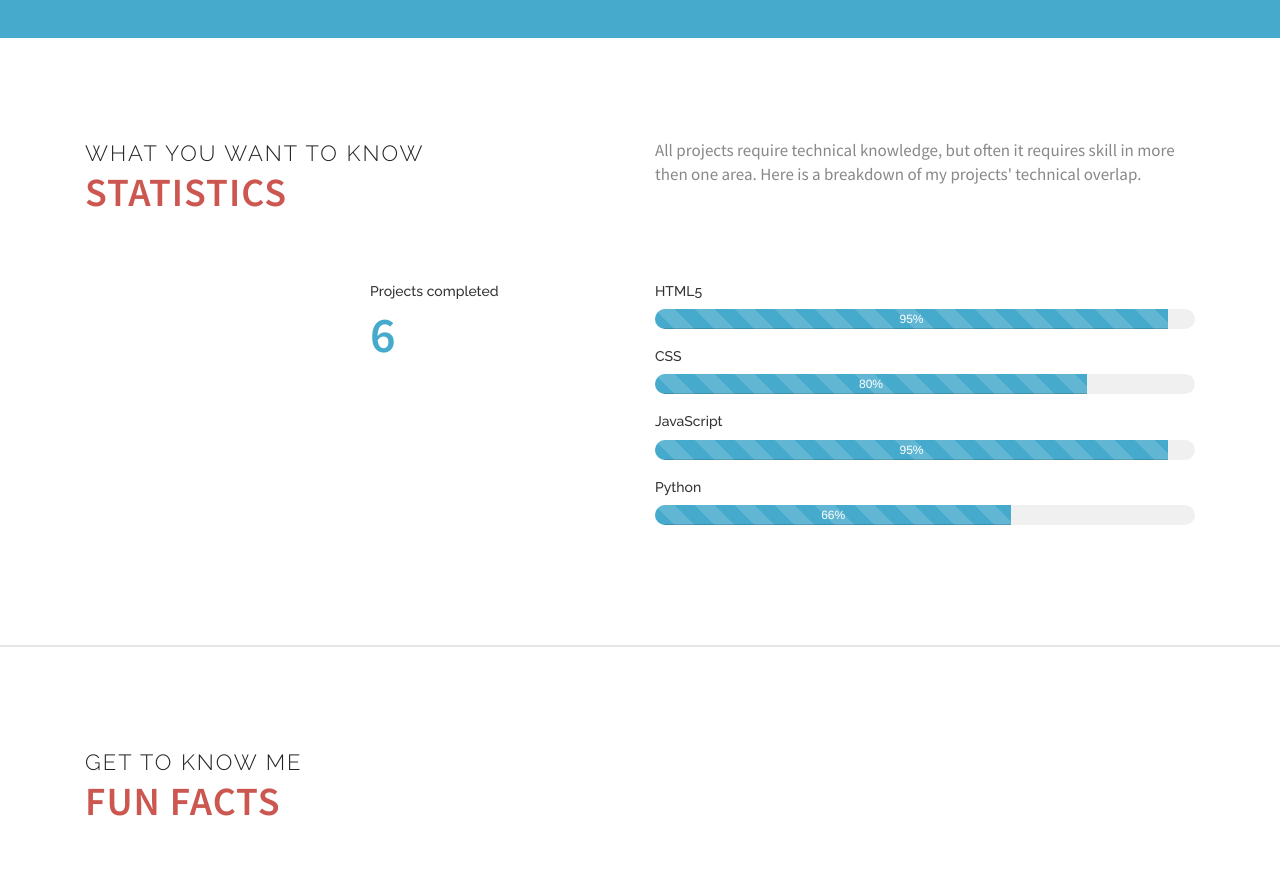
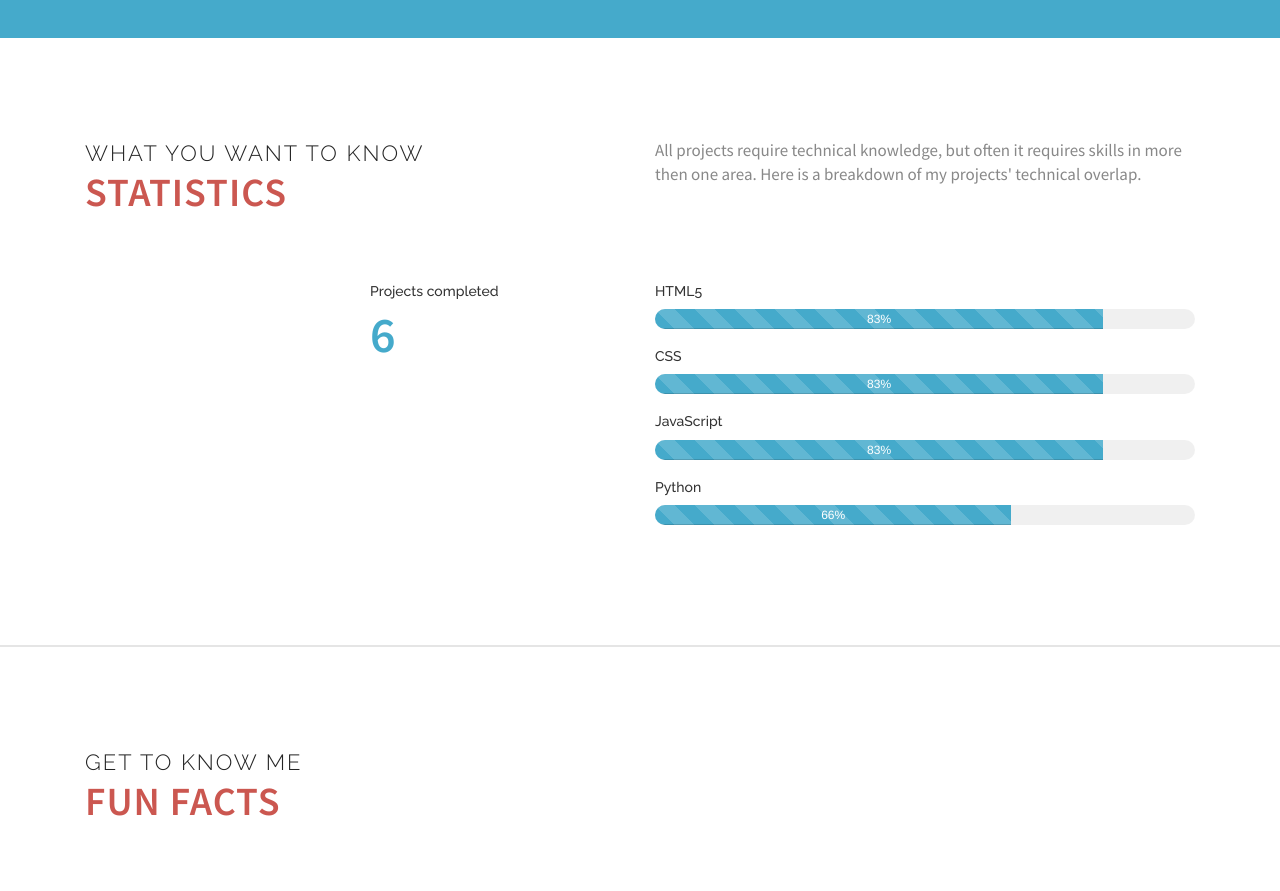
Before and after one commit to nadiabahrami/portfolio, a website: page index.html in a window 1280 px wide. Shown: the part 3020-3911 px from the top of the page. Drawn offline with nearby package versions, Linux system fonts and the light colour scheme; some packages are replaced by stand-ins of ours; a script that the page names is missing.

Commit message:
clean up code

```diff
--- a/index.html
+++ b/index.html
@@ -242,7 +242,7 @@
             <h2>Statistics</h2>
           </div>
             <div class="col-md-6 col-sm-6 col-xs-12">
-            <p class="desc">All projects require technical knowledge, but often it requires skill in more then one area.  Here is a breakdown of my projects' technical overlap.</p>
+            <p class="desc">All projects require technical knowledge, but often it requires skills in more then one area.  Here is a breakdown of my projects' technical overlap.</p>
           </div>
           </div>
       </div>
@@ -250,7 +250,7 @@
         <div class="progresscount">
           <div class="col-md-6 col-sm-6 col-xs-12">
             <div class="col-md-6 col-sm-6 col-xs-6 block">
-                <!-- <div class="counter-item">
+   <!--            <div class="counter-item">
                 <h5>Our Clients</h5>
                 <div class="timer" data-from="0" data-to="55" data-speed="5000" data-refresh-interval="50"></div>
               </div> -->
@@ -258,7 +258,7 @@
             <div class="col-md-6 col-sm-6 col-xs-6">
               <div class="counter-item">
                 <h5>Projects completed</h5>
-                <div class="timer" data-from="0" data-to="6" data-speed="3000" data-refresh-interval="50"></div>
+                <div class="timer" data-from="0" data-to="6" data-speed="3000" data-refresh-interval="20"></div>
               </div>
             </div>
           </div>
@@ -266,19 +266,19 @@
             <div class="progresstitle">
               <h5>HTML5</h5>
               <div class="progress progress-style">
-                <div class="progress-bar progress-bar-striped" role="progressbar" aria-valuenow="95" aria-valuemin="0" aria-valuemax="100" style="width:95%"> 95% </div>
+                <div class="progress-bar progress-bar-striped" role="progressbar" aria-valuenow="83" aria-valuemin="0" aria-valuemax="100" style="width:83%"> 83% </div>
               </div>
             </div>
             <div class="progresstitle">
               <h5>CSS</h5>
               <div class="progress progress-style">
-                <div class="progress-bar progress-bar-striped" role="progressbar" aria-valuenow="80" aria-valuemin="0" aria-valuemax="100" style="width:80%"> 80% </div>
+                <div class="progress-bar progress-bar-striped" role="progressbar" aria-valuenow="83" aria-valuemin="0" aria-valuemax="100" style="width:83%"> 83% </div>
               </div>
             </div>
             <div class="progresstitle">
               <h5>JavaScript</h5>
               <div class="progress progress-style">
-                <div class="progress-bar progress-bar-striped" role="progressbar" aria-valuenow="95" aria-valuemin="0" aria-valuemax="100" style="width:95%"> 95% </div>
+                <div class="progress-bar progress-bar-striped" role="progressbar" aria-valuenow="83" aria-valuemin="0" aria-valuemax="100" style="width:83%"> 83% </div>
               </div>
             </div>
             <div class="progresstitle">
```
Lines whose indentation alone changed are shown as unchanged.
